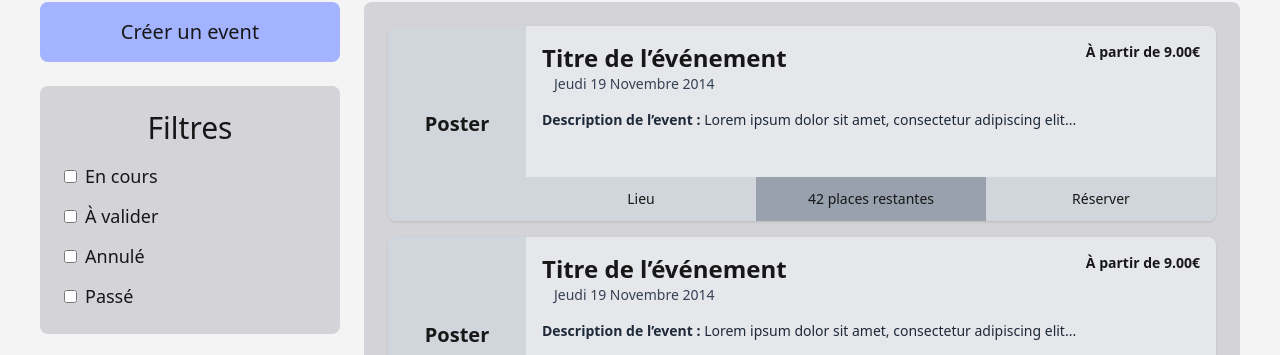
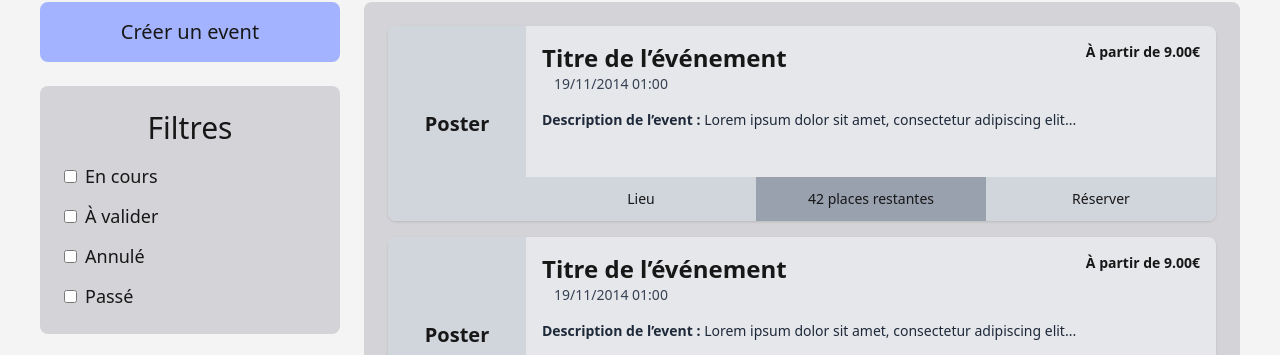
Before and after one commit to come-kouame/Eventify, a Next.js app in the folder frontend/: page /event in a window 1280 px wide. Shown: the part 219-574 px from the top of the page. Built offline with nearby package versions, Linux system fonts and the light colour scheme.

Commit message:
Affichage de l'heure

```diff
--- a/frontend/src/app/event/create/page.tsx
+++ b/frontend/src/app/event/create/page.tsx
@@ -42,8 +42,8 @@ export default function Home() {
         const eventPayload = {
             titre: name,
             description,
-            date_debut: dateDebut.toISOString(),
-            date_fin: dateFin.toISOString(),
+            date_debut: dateDebut.toLocaleString("sv-SE", { timeZone: "Europe/Paris" }).replace(" ", "T"),
+            date_fin: dateFin.toLocaleString("sv-SE", { timeZone: "Europe/Paris" }).replace(" ", "T"),
             lieu: location,
             adresse: "",
             prix: Number(price.replace("€", "")),
--- a/frontend/src/ui/event/event-presentation.tsx
+++ b/frontend/src/ui/event/event-presentation.tsx
@@ -29,6 +29,15 @@ export const EventPresentation = ({
         priceText = "À partir de " + price.toFixed(2) + "€";
     }
 
+    const formattedDate = new Date(date).toLocaleString("fr-FR", {
+        day: "2-digit",
+        month: "2-digit",
+        year: "numeric",
+        hour: "2-digit",
+        minute: "2-digit",
+        timeZone: "Europe/Paris",
+    });
+
     return (
         <div className="flex w-full bg-gray-200 rounded-lg overflow-hidden shadow">
             {/* Image */}
@@ -50,7 +59,7 @@ export const EventPresentation = ({
                     <div className="flex justify-between items-start">
                         <div>
                             <h2 className="text-2xl font-bold">{title}</h2>
-                            <p className="text-sm text-gray-700 ml-3">{date}</p>
+                            <p className="text-sm text-gray-700 ml-3">{formattedDate}</p>
                         </div>
                         <p className="text-sm font-semibold">{priceText}</p>
                     </div>
```
